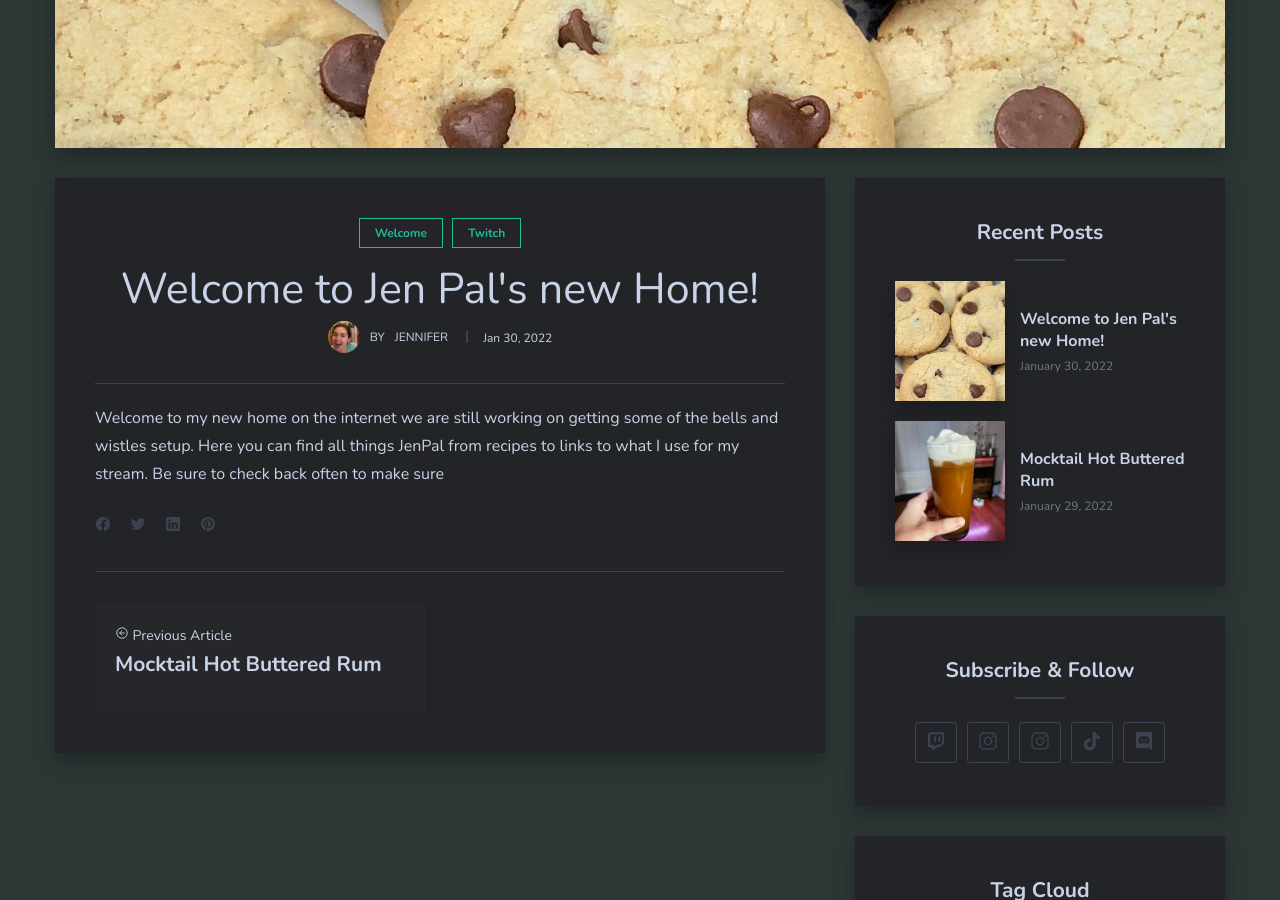
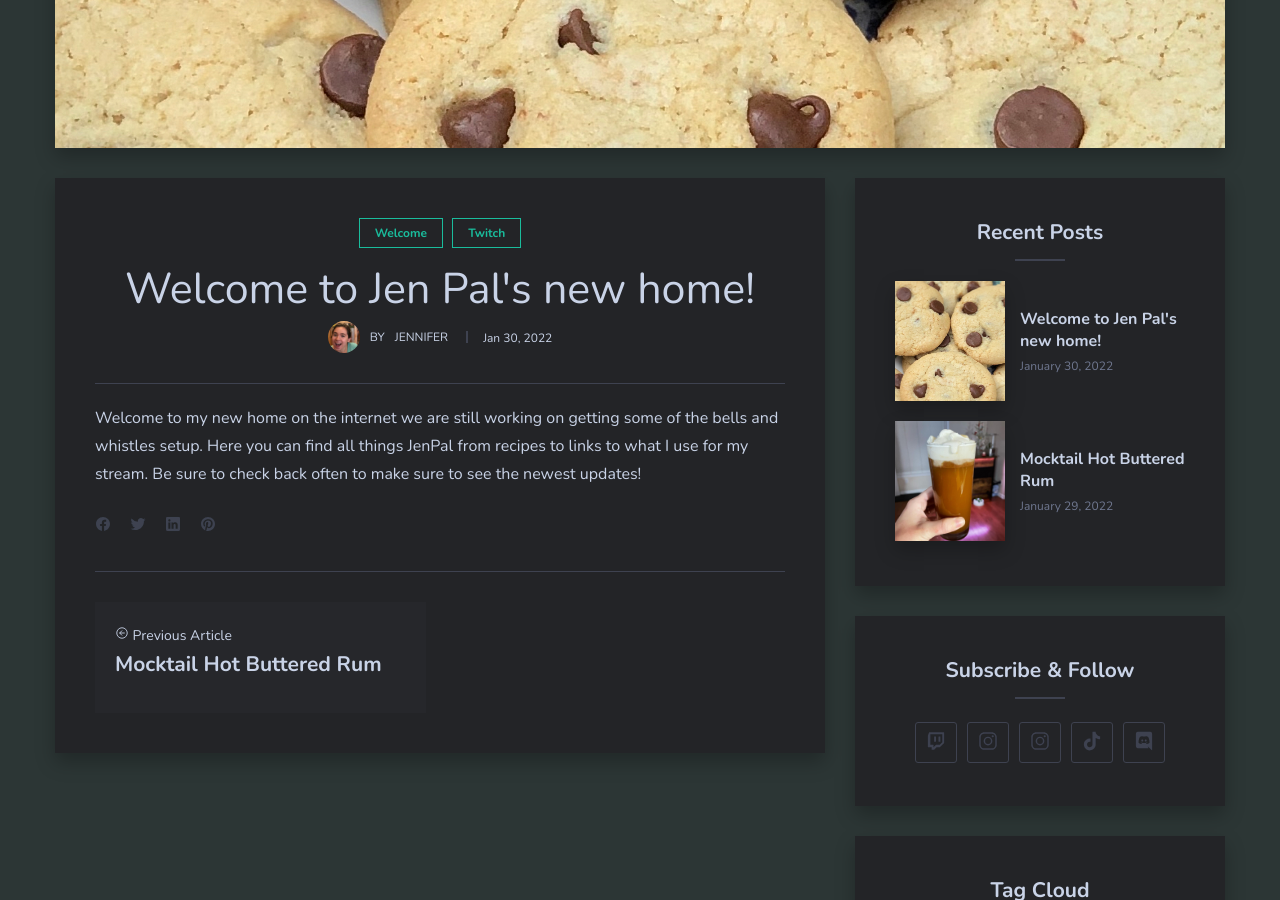
Before and after one commit to JenPalsKitchen/JenPalsKitchen.github.io, a Jekyll site: the page built from _posts/2022-01-30-welcome-to-jen-pals-new-home.md, in a window 1280 px wide and 900 px high, scrolled down 547 px. Built offline with Jekyll 4.4.1, drawn with Linux system fonts in a browser that asks for light colours.

Commit message:
text tweaked

```diff
--- a/_posts/2022-01-30-welcome-to-jen-pals-new-home.md
+++ b/_posts/2022-01-30-welcome-to-jen-pals-new-home.md
@@ -1,9 +1,9 @@
 ---
 layout: post
-title:  Welcome to Jen Pal's new Home!
+title:  Welcome to Jen Pal's new home!
 image:  cookies.jpg
 tags:   [Welcome, Twitch]
 ---
 
 
-Welcome to my new home on the internet we are still working on getting some of the bells and wistles setup.  Here you can find all things JenPal from recipes to links to what I use for my stream.  Be sure to check back often to make sure
+Welcome to my new home on the internet we are still working on getting some of the bells and whistles setup.  Here you can find all things JenPal from recipes to links to what I use for my stream.  Be sure to check back often to make sure to see the newest updates!
```
